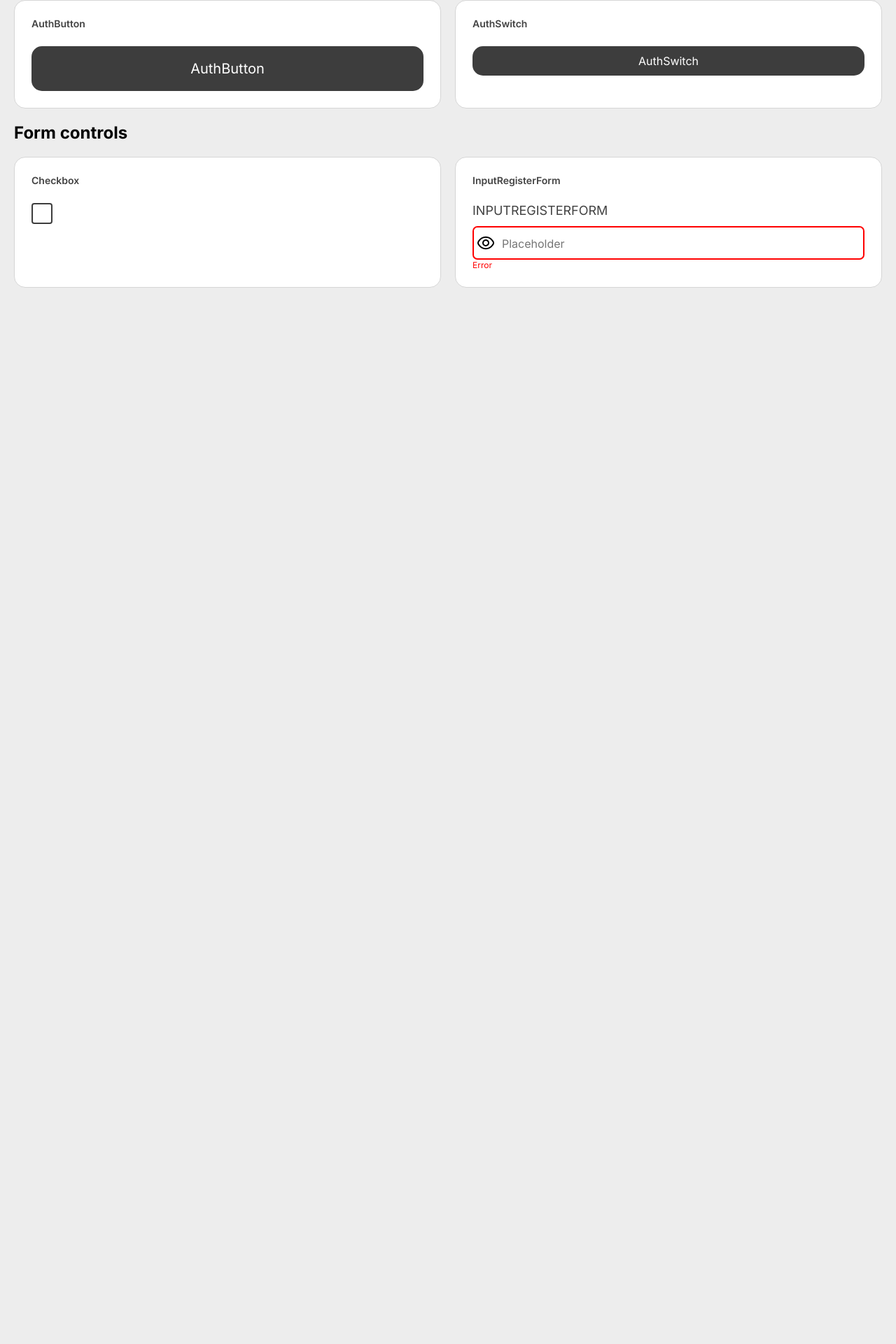
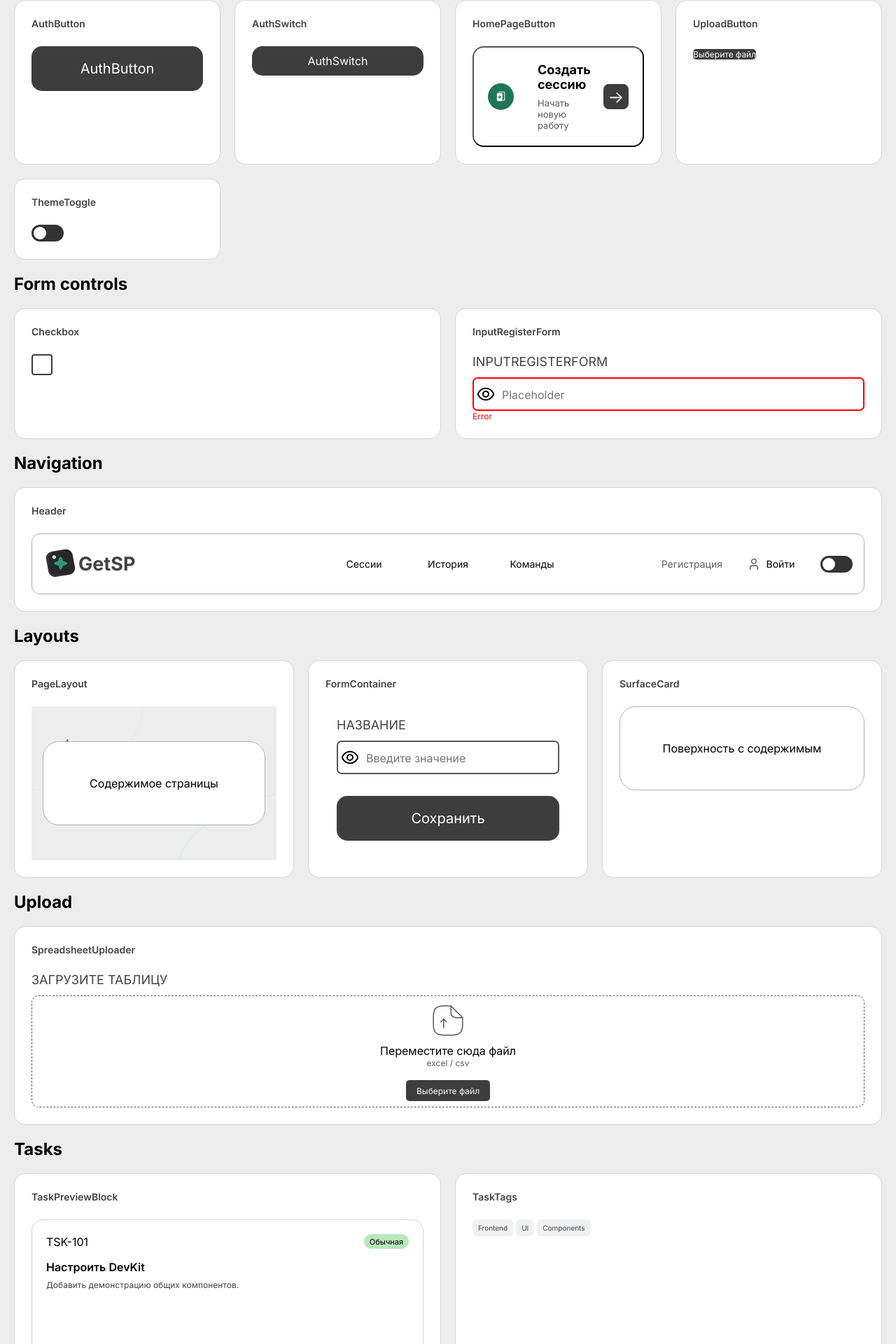
Before and after one commit to GenerationYOO/GetSP, a React (Vite) app in the folder frontend/: page /devkit in a window 1280 px wide. Shown: the part 69-1989 px from the top of the page at 70% size. Before the commit the page ends 800 px from the top, so only its background shows below. Built offline with nearby package versions, Linux system fonts and the light colour scheme.

Commit message:
Добавлены новые переиспользуемые компоненты в DevKit

```diff
--- a/frontend/src/pages/DevKit/DevKit.css
+++ b/frontend/src/pages/DevKit/DevKit.css
@@ -1,8 +1,14 @@
 .devkit {
   min-height: 100vh;
+  box-sizing: border-box;
   padding: 20px;
   color: var(--color-text-primary);
   background: var(--color-page-background);
+}
+.devkit *,
+.devkit *::before,
+.devkit *::after {
+  box-sizing: border-box;
 }
 .devkitSection {
   margin-bottom: 20px;
@@ -14,14 +20,16 @@
 .devkitGrid {
   display: grid;
   grid-template-columns: repeat(auto-fit, minmax(280px, 1fr));
+  align-items: stretch;
   gap: 20px;
 }
 .devkitCard {
-  height: 100%;
+  min-width: 0;
   border: 1px solid #d5d5d5;
   border-radius: 16px;
   padding: 24px;
   background: var(--color-surface);
+  overflow: hidden;
 }
 .devkitCardTitle {
   margin-bottom: 24px;
@@ -29,3 +37,54 @@
   font-weight: 600;
   font-size: 14px;
 }
+.devkitCardWide {
+  width: 100%;
+}
+.devkitCardWide .taskTableWrapper {
+  max-width: 100%;
+}
+.devkitCaption {
+  margin-top: 12px;
+  color: var(--color-text-description);
+  font-size: 12px;
+}
+.devkitHeaderPreview {
+  width: 100%;
+  overflow-x: auto;
+  border: 1px solid var(--color-divider-line);
+  border-radius: 12px;
+  padding: 0 16px;
+  background: var(--color-surface);
+}
+.devkitHeaderPreview .header {
+  min-width: 760px;
+}
+.devkitPageLayoutPreview {
+  position: relative;
+  inset: auto;
+  min-height: 220px;
+  height: 220px;
+  max-height: 220px;
+  width: 100%;
+  justify-content: center;
+  overflow: hidden;
+  padding: 16px;
+}
+.devkitSurfaceCardPreview {
+  width: 100%;
+  max-width: 100%;
+  min-height: 120px;
+  justify-content: center;
+  color: var(--color-text-primary);
+  border: 1px solid var(--color-divider-line);
+}
+.devkitFormContainerPreview {
+  display: flex;
+  flex-direction: column;
+  gap: 12px;
+  max-width: 100%;
+  padding: 16px;
+}
+.devkitTaskTableCard {
+  margin-top: 20px;
+}
--- a/frontend/src/pages/DevKit/DevKit.tsx
+++ b/frontend/src/pages/DevKit/DevKit.tsx
@@ -3,12 +3,37 @@ import { ActionButton } from "../../components/ActionButton/ActionButton"
 import { AuthSwitch } from "../../components/AuthSwitch/AuthSwitch"
 import { Checkbox } from "../../components/Checkbox/Checkbox"
 import { InputForm } from "../../components/InputForm/InputForm"
+import { Header } from "../../components/Header/Header"
+import { FormContainer } from "../../components/FormContainer/FormContainer"
+import { HomePageButton } from "../../components/HomePageButton/HomePageButton"
+import { PageLayout } from "../../components/PageLayout/PageLayout"
+import { SpreadsheetUploader } from "../../components/SpreadsheetUploader/SpreadsheetUploader"
+import { SurfaceCard } from "../../components/SurfaceCard/SurfaceCard"
+import { TaskPreviewBlock } from "../../components/TaskPreviewBlock/TaskPreviewBlock"
+import { TaskTable } from "../../components/TaskTable/TaskTable"
+import { TaskTags } from "../../components/TaskTags/TaskTags"
+import { ThemeToggle } from "../../components/ThemeToggle/ThemeToggle"
+import { UploadButton } from "../../components/UploadButton/UploadButton"
 import eyeIcon from "../../assets/icons/eye.svg"
+import createSessionIcon from "../../assets/icons/createSession.svg"
+import { useState } from "react"
 
 export function DevKit() {
+  const [selectedFile, setSelectedFile] = useState<File | null>(null)
+  const [uploadedFile, setUploadedFile] = useState<File | null>(null)
+
+  const demoTasks = [
+    {
+      id: "TSK-101",
+      priority: "Обычная",
+      title: "Настроить DevKit",
+      description: "Добавить демонстрацию всех общих компонентов.",
+      tags: ["Frontend", "UI"],
+    },
+  ]
+
   return (
     <main className="devkit">
-
       <section className="devkitSection">
         <h2 className="devkitSectionTitle">Buttons</h2>
 
@@ -23,6 +48,32 @@ export function DevKit() {
             <AuthSwitch
               text="AuthSwitch"
               onClick={() => { }} />
+          </article>
+
+          <article className="devkitCard">
+            <h3 className="devkitCardTitle">HomePageButton</h3>
+            <HomePageButton
+              leftIcon={createSessionIcon}
+              title="Создать сессию"
+              description="Начать новую работу"
+              onClick={() => { }}
+            />
+          </article>
+
+          <article className="devkitCard">
+            <h3 className="devkitCardTitle">UploadButton</h3>
+            <UploadButton
+              title="Выберите файл"
+              onFileSelect={setUploadedFile}
+            />
+            {uploadedFile && (
+              <p className="devkitCaption">Выбран: {uploadedFile.name}</p>
+            )}
+          </article>
+
+          <article className="devkitCard">
+            <h3 className="devkitCardTitle">ThemeToggle</h3>
+            <ThemeToggle />
           </article>
         </div>
       </section>
@@ -49,6 +100,96 @@ export function DevKit() {
           </article>
         </div>
       </section>
+
+      <section className="devkitSection">
+        <h2 className="devkitSectionTitle">Navigation</h2>
+
+        <article className="devkitCard devkitCardWide">
+          <h3 className="devkitCardTitle">Header</h3>
+          <div className="devkitHeaderPreview">
+            <Header />
+          </div>
+        </article>
+      </section>
+
+      <section className="devkitSection">
+        <h2 className="devkitSectionTitle">Layouts</h2>
+
+        <div className="devkitGrid">
+          <article className="devkitCard">
+            <h3 className="devkitCardTitle">PageLayout</h3>
+            <PageLayout className="devkitPageLayoutPreview">
+              <SurfaceCard className="devkitSurfaceCardPreview">
+                Содержимое страницы
+              </SurfaceCard>
+            </PageLayout>
+          </article>
+
+          <article className="devkitCard">
+            <h3 className="devkitCardTitle">FormContainer</h3>
+            <FormContainer
+              className="devkitFormContainerPreview"
+              onSubmit={(event) => event.preventDefault()}
+            >
+              <InputForm
+                title="Название"
+                type="text"
+                placeholder="Введите значение"
+                leftIcon={eyeIcon}
+              />
+              <ActionButton text="Сохранить" onClick={() => { }} />
+            </FormContainer>
+          </article>
+
+          <article className="devkitCard">
+            <h3 className="devkitCardTitle">SurfaceCard</h3>
+            <SurfaceCard className="devkitSurfaceCardPreview">
+              Поверхность с содержимым
+            </SurfaceCard>
+          </article>
+        </div>
+      </section>
+
+      <section className="devkitSection">
+        <h2 className="devkitSectionTitle">Upload</h2>
+
+        <article className="devkitCard devkitCardWide">
+          <h3 className="devkitCardTitle">SpreadsheetUploader</h3>
+          <SpreadsheetUploader
+            title="Загрузите таблицу"
+            selectedFile={selectedFile}
+            setSelectedFile={setSelectedFile}
+            onFileSelect={setSelectedFile}
+          />
+        </article>
+      </section>
+
+      <section className="devkitSection">
+        <h2 className="devkitSectionTitle">Tasks</h2>
+
+        <div className="devkitGrid">
+          <article className="devkitCard">
+            <h3 className="devkitCardTitle">TaskPreviewBlock</h3>
+            <TaskPreviewBlock
+              id="TSK-101"
+              priority="Обычная"
+              title="Настроить DevKit"
+              description="Добавить демонстрацию общих компонентов."
+              tags={["Frontend", "UI"]}
+            />
+          </article>
+
+          <article className="devkitCard">
+            <h3 className="devkitCardTitle">TaskTags</h3>
+            <TaskTags tags={["Frontend", "UI", "Components"]} />
+          </article>
+        </div>
+
+        <article className="devkitCard devkitCardWide devkitTaskTableCard">
+          <h3 className="devkitCardTitle">TaskTable</h3>
+          <TaskTable tasks={demoTasks} />
+        </article>
+      </section>
     </main>
   )
 }
```
